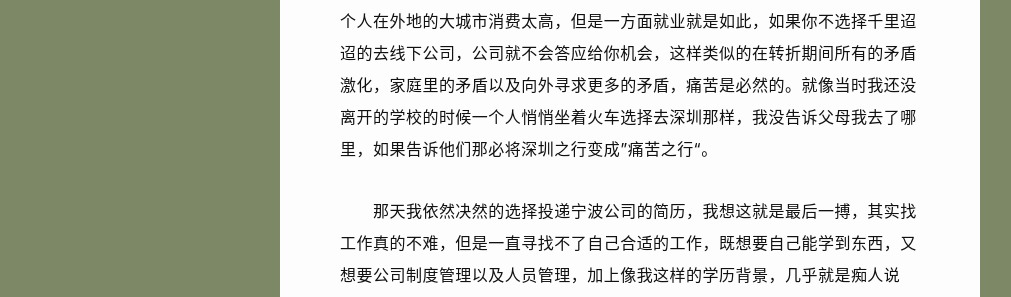
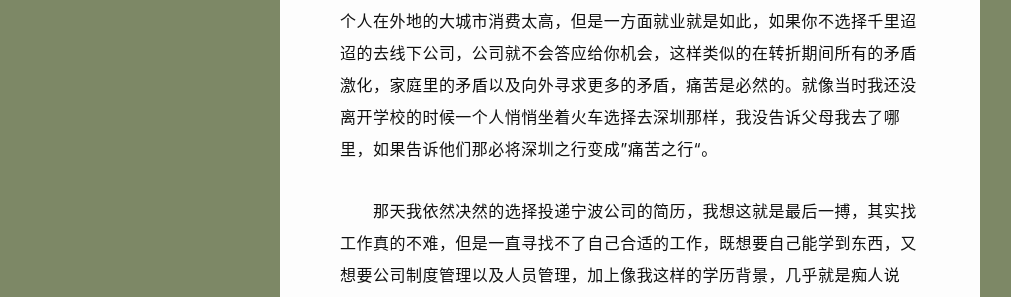
Before and after one commit to wangyunzi/wangyunzi.github.io, a Jekyll site: the page built from _posts/2024-08-23-何处不焦虑.md, in a window 1280 px wide and 1400 px high, scrolled down 943 px. Shown: the part 313-610 px from the top of the window, without its empty margins (10-1021 px from the left). Built offline with Jekyll 4.4.1, drawn with Linux system fonts in a browser that asks for light colours; nearby versions of some CDN libraries; comment, search, counter and statistics services are not loaded; some of the changed text lies outside the part shown.

Commit message:
Sync _posts from Obsidian repository

```diff
--- a/_posts/2024-08-23-何处不焦虑.md
+++ b/_posts/2024-08-23-何处不焦虑.md
@@ -14,11 +14,11 @@ backgrounds:
 
 &emsp;&emsp;毕业回家在家里带着还算惬意，父母不急着我找工作的事情，一方面是他们不懂我的工作性质是什么，一方面则是他们觉得我已经毕业了，家里面就不会多一笔我学费生活费的开销，当然松了一大口气，只希望我在家面开着空调躺着就可以了，当然前提我必须在家里保证吃完一日三餐，每天在家里等着父母下班回来吃饭，之后在村里和亲戚朋友散步，看着日落的斜晖吹着田间的晚风，去各个池塘里摘荷花打莲蓬，如果可以的话我真希望这样的生活多来个几十年。其实真正一直感到焦虑的那个人反而是我，即使我才毕业一个月的时间，去面试的时候还是会很多人事会问我这一个月在干什么，秋招校招的时候又在干什么，这些问题就像紧箍咒一样牢牢抓紧我，很多不必要的问题我都会感到疲惫，以前总是和别人信誓旦旦的说自己走的每一步都算数，就算有多少不如意自己也不会选择后悔，但是这几月的折磨会让我对去年做的一些决定生出一些悔意，如果当时在上一家公司实习的时候选择继续留下会不会就不会出现后来的这么多不如意，既能有一份和自己专业对口的工作，又可以在一个大的环境下步入职场成长，但是现在依然回不去的，没有后悔药可以选择，或者是当时的我太别扭，当时自己不知道会酿造如今的局面，回首当时已惘然。
 
-&emsp;&emsp;很多时候我其实内心会埋怨父母，会觉得他们目光短浅不懂得我如此辛苦的博取未来，只要我选择在外地待上个几天，他们就会不停的催促我回家，觉得一个人在外地的大城市消费太高，但是一方面就业就是如此，如果你不选择千里迢迢的去线下公司，公司就不会答应给你机会，这样类似的在转折期间所有的矛盾激化，家庭里的矛盾以及向外寻求更多的矛盾，痛苦是必然的。就像当时我还没离开的学校的时候一个人悄悄坐着火车选择去深圳那样，我没告诉父母我去了哪里，如果告诉他们那必将深圳之行变成”痛苦之行“。
+&emsp;&emsp;很多时候我其实内心会埋怨父母，会觉得他们目光短浅不懂得我如此辛苦的博取未来，只要我选择在外地待上个几天，他们就会不停的催促我回家，觉得一个人在外地的大城市消费太高，但是一方面就业就是如此，如果你不选择千里迢迢的去线下公司，公司就不会答应给你机会，这样类似的在转折期间所有的矛盾激化，家庭里的矛盾以及向外寻求更多的矛盾，痛苦是必然的。就像当时我还没离开学校的时候一个人悄悄坐着火车选择去深圳那样，我没告诉父母我去了哪里，如果告诉他们那必将深圳之行变成”痛苦之行“。
 
 &emsp;&emsp;那天我依然决然的选择投递宁波公司的简历，我想这就是最后一搏，其实找工作真的不难，但是一直寻找不了自己合适的工作，既想要自己能学到东西，又想要公司制度管理以及人员管理，加上像我这样的学历背景，几乎就是痴人说梦。周一去面试宁波的一家规模比较大的公司，主营业是汽车零配件，但是岗位是采购工程师，之所以将这个公司的面试看得比较重要还是考虑到很多方面，比如公司待遇基础的双休、五险一金，包吃包住，住宿条件很好还是双人间大房子，加上公司做汽车零配件我觉得这是一个发展前景很不错的公司，但是面试下来一堆领导面试我不仅加上英语口语面试，当然英语口语面试很简单，但是就是面试的时候让我感到不愉快，比如那个最大的领导几乎就是把我全家问了个底儿朝天，made me feel so embarrassed，但是线下面试体验很好，几个领导反而是笑嘻嘻一脸很和蔼的样子，估计是因为我在说自己的薪资期待的时候不小心说低了自己的薪资，少说了一千，因为当时我想着保住我就降了一千，但是我面试结束之后恨不得狠狠抽自己几个嘴巴子，因为线下面试的时候几乎就是闲聊了一下就当天给我发offer了，说明对我相当满意，不应该少要的。本来想着下个星期一就直接入职了，但是就是收到他们公司的第二天就收到了另外一家宁波公司的面试邀请，而且对方说只需要一天时间搞定入职事情，最关键的是我最期待的岗位，所以我又屁颠屁颠的选择坐公交转地铁然后再转公交花费差不多4个小时的时间去面试，这家公司的效率确实很高，人事面试问几个问题，然后用人部门两个领导再面试，其实面试我的这个领导估计是年纪比较大了吧，不太懂面试的一些常规性问题，主要是我被面试pua习惯，我以为总会遇到一些刁钻的问题，所以我没抱太大期待，毕竟我已经有一个我自认为很不错的offer保底了，这个领导不按常规出牌，一直是他不断地输出，我也不知道我是不是昨天心态特别放松的原因，面对他的问我的一些专业性问题，我竟然能够反应过来并且回答的他很满意，回来的路上我都感觉不可思议，因为当时面试结束人事就直接给那个领导签我的入职同意书了，人事希望我周末去公司这样好周一直接入职，面试完整个人都不敢相信要入职一家公司了，虽然公司待遇和上一家公司天差地别，加上本身公司和工厂连接在一起的，所以会条件比较差，而且因为领导明确说了公司一段时间比较忙所以会有加班现象，但是我本身更希望还是从事本专业的工作，我不希望从事一些可替代性很强的文职工作，不可替代性的工作才是我以后发展追求的目标，才能走的更远，为了以后上限更高吧，我还是含泪选择后一家公司。
 
-&emsp;&emsp;当然，没有工作之前我感觉要完了，但是有了工作之后我感觉更完了，昨天我就已经纠结如何决绝上一家公司，毕竟公司人事给我走了很多流程，而且在我看来上一家公司无论是入职什么的都更专业一些，所以今天不断地想着怎么样告诉人事姐姐，而且我还看到自从给我发了录取通知书之后他们的招聘软件上就把这个岗位撤销了，这让我感到更加愧疚了。
+&emsp;&emsp;当然，没有工作之前我感觉要完了，但是有了工作之后我感觉更完了，昨天我就已经纠结如何拒绝上一家公司，毕竟公司人事给我走了很多流程，而且在我看来上一家公司无论是入职什么的都更专业一些，所以今天不断地想着怎么样告诉人事姐姐，而且我还看到自从给我发了录取通知书之后他们的招聘软件上就把这个岗位撤销了，这让我感到更加愧疚了。
 
 ![](https://blog.wangyunzi.com/2024/08/42ccad31cc0fcdd1a3252fea30606ce0.jpeg/webp)
 
```
Also changed, not shown: other parts of _posts/2024-08-23-何处不焦虑.md (+1 -1 lines).
